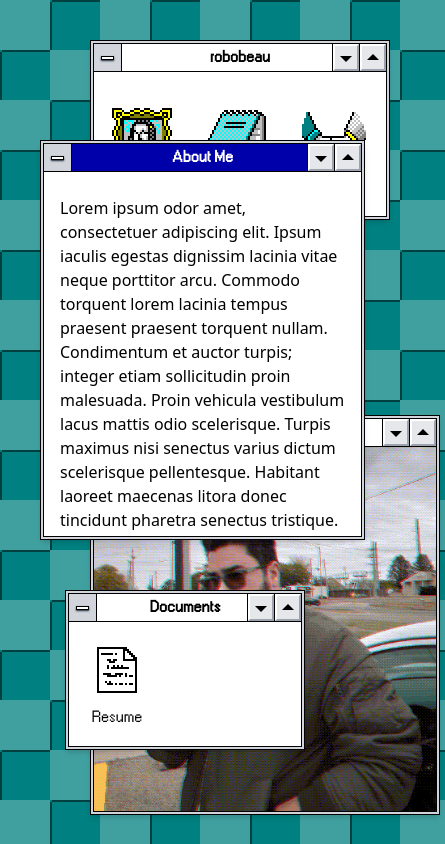
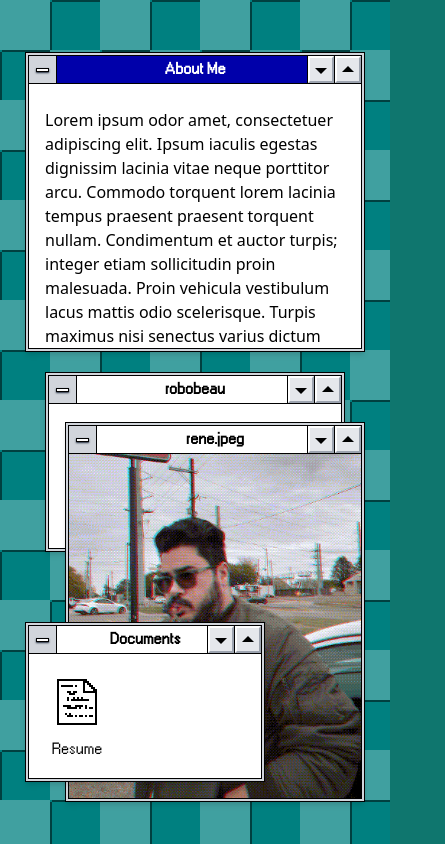
Before and after one commit to robobeau/robobeau.com, a Next.js app: page /about in a window 390 px wide. Shown: the whole page, 445 px wide, since content can reach past the window. Built offline with nearby package versions, Linux system fonts and the light colour scheme.

Commit message:
Responsive positioning

```diff
--- a/src/app/default.tsx
+++ b/src/app/default.tsx
@@ -12,7 +12,7 @@ import BOCOF001 from "@/images/BOCOF001.png";
 import Image from "next/image";
 
 const initialOffsets = {
-  [Breakpoint.sm]: { x: 300, y: 100 },
+  [Breakpoint.sm]: { x: -40, y: 200 },
   [Breakpoint.md]: { x: 300, y: 100 },
   [Breakpoint.lg]: { x: 300, y: 100 },
   [Breakpoint.xl]: { x: 300, y: 100 },
@@ -32,18 +32,27 @@ const metadata: Metadata = {
   title: `${MY_HANDLE}.exe`,
 };
 
+const origins = {
+  [Breakpoint.sm]: "m" as const,
+  [Breakpoint.md]: "tl" as const,
+  [Breakpoint.lg]: "tl" as const,
+  [Breakpoint.xl]: "tl" as const,
+  [Breakpoint.xxl]: "tl" as const,
+};
+
 const Default: FC = () => {
   const breakpoint = useContext(BreakpointContext);
 
   const initialOffset = initialOffsets[breakpoint];
   const initialSize = initialSizes[breakpoint];
+  const origin = origins[breakpoint];
 
   return (
     <Program
       icon={BOCOF001}
       initialSize={initialSize}
       offset={initialOffset}
-      origin="tl"
+      origin={origin}
       title="Warning"
       zIndexOffset={1}
     >
@@ -56,7 +65,7 @@ const Default: FC = () => {
         />
 
         <div className="flex flex-col gap-y-0 text-center">
-          <h1>Under construction!</h1>
+          <h1 className="whitespace-nowrap">Under construction!</h1>
 
           <span className="text-xs">Please, pardon my dust!</span>
         </div>
--- a/src/components/AboutProgram/AboutProgram.tsx
+++ b/src/components/AboutProgram/AboutProgram.tsx
@@ -10,19 +10,27 @@ import AboutMe from "./about-me.md";
 import aboutProgramIcon from "./programIcon";
 
 const initialOffsets = {
-  [Breakpoint.sm]: { x: 0, y: 100 },
-  [Breakpoint.md]: { x: 50, y: 100 },
+  [Breakpoint.sm]: { x: -40, y: -260 },
+  [Breakpoint.md]: { x: -200, y: 0 },
   [Breakpoint.lg]: { x: 125, y: 100 },
   [Breakpoint.xl]: { x: 125, y: 100 },
   [Breakpoint.xxl]: { x: 125, y: 100 },
 }
 
 const initialSizes = {
-  [Breakpoint.sm]: { height: 400, width: 325 },
+  [Breakpoint.sm]: { height: 300, width: 340 },
   [Breakpoint.md]: { height: 400, width: 325 },
   [Breakpoint.lg]: { height: 400, width: 325 },
   [Breakpoint.xl]: { height: 400, width: 325 },
   [Breakpoint.xxl]: { height: 400, width: 325 },
+};
+
+const origins = {
+  [Breakpoint.sm]: "m" as const,
+  [Breakpoint.md]: "m" as const,
+  [Breakpoint.lg]: "tl" as const,
+  [Breakpoint.xl]: "tl" as const,
+  [Breakpoint.xxl]: "tl" as const,
 };
 
 const AboutProgram: FC = () => {
@@ -30,13 +38,14 @@ const AboutProgram: FC = () => {
 
   const initialOffset = initialOffsets[breakpoint];
   const initialSize = initialSizes[breakpoint];
+  const origin = origins[breakpoint];
 
   return (
     <Program
       icon={aboutProgramIcon.image}
       initialSize={initialSize}
       offset={initialOffset}
-      origin="tl"
+      origin={origin}
       title="About Me"
       zIndexOffset={1}
     >
--- a/src/components/DocumentsProgram/DocumentsProgram.tsx
+++ b/src/components/DocumentsProgram/DocumentsProgram.tsx
@@ -11,8 +11,8 @@ import MSMAI010 from "@/images/MSMAI010.png";
 import SYSED002 from "@/images/SYSED002.png";
 
 const initialOffsets = {
-  [Breakpoint.sm]: { x: 25, y: 550 },
-  [Breakpoint.md]: { x: 400, y: 250 },
+  [Breakpoint.sm]: { x: -90, y: 240 },
+  [Breakpoint.md]: { x: 100, y: 210 },
   [Breakpoint.lg]: { x: 700, y: 50 },
   [Breakpoint.xl]: { x: 700, y: 50 },
   [Breakpoint.xxl]: { x: 700, y: 50 },
@@ -26,18 +26,27 @@ const initialSizes = {
   [Breakpoint.xxl]: { height: 160, width: 240 },
 };
 
+const origins = {
+  [Breakpoint.sm]: "m" as const,
+  [Breakpoint.md]: "m" as const,
+  [Breakpoint.lg]: "tl" as const,
+  [Breakpoint.xl]: "tl" as const,
+  [Breakpoint.xxl]: "tl" as const,
+};
+
 const DocumentsProgram: FC = () => {
   const breakpoint = useContext(BreakpointContext);
 
   const initialOffset = initialOffsets[breakpoint];
   const initialSize = initialSizes[breakpoint];
+  const origin = origins[breakpoint];
 
   return (
     <Program
       icon={MSMAI010}
       initialSize={initialSize}
       offset={initialOffset}
-      origin="tl"
+      origin={origin}
       title="Documents"
     >
       <div className="flex flex-row gap-x-8 items-end mt-auto">
--- a/src/components/MainProgram/MainProgram.tsx
+++ b/src/components/MainProgram/MainProgram.tsx
@@ -15,8 +15,8 @@ import BreakpointContext from "@/contexts/BreakpointContext";
 import Breakpoint from "@/enums/breakpoint";
 
 const initialOffsets = {
-  [Breakpoint.sm]: { x: 50, y: 0 },
-  [Breakpoint.md]: { x: 0, y: 50 },
+  [Breakpoint.sm]: { x: -40, y: 0 },
+  [Breakpoint.md]: { x: -40, y: 0 },
   [Breakpoint.lg]: { x: 0, y: 50 },
   [Breakpoint.xl]: { x: 0, y: 50 },
   [Breakpoint.xxl]: { x: 0, y: 50 },
@@ -24,10 +24,18 @@ const initialOffsets = {
 
 const initialSizes = {
   [Breakpoint.sm]: { height: 180, width: 300 },
-  [Breakpoint.md]: { height: 240, width: 480 },
+  [Breakpoint.md]: { height: 180, width: 300 },
   [Breakpoint.lg]: { height: 240, width: 480 },
   [Breakpoint.xl]: { height: 240, width: 480 },
   [Breakpoint.xxl]: { height: 240, width: 480 },
+};
+
+const origins = {
+  [Breakpoint.sm]: "m" as const,
+  [Breakpoint.md]: "m" as const,
+  [Breakpoint.lg]: "m" as const,
+  [Breakpoint.xl]: "tl" as const,
+  [Breakpoint.xxl]: "tl" as const,
 };
 
 const programIcons: Array<ProgramIconWithUrlProps> = [
@@ -41,13 +49,14 @@ const MainProgram: FC = () => {
 
   const initialOffset = initialOffsets[breakpoint];
   const initialSize = initialSizes[breakpoint];
+  const origin = origins[breakpoint]
 
   return (
     <Program
       endSessionOnClose={true}
       initialSize={initialSize}
       offset={initialOffset}
-      origin="tl"
+      origin={origin}
       title="robobeau"
     >
       <div className="flex flex-row gap-x-8 items-end mt-auto">
--- a/src/components/Program/Draggable.tsx
+++ b/src/components/Program/Draggable.tsx
@@ -45,7 +45,7 @@ const Draggable: FC<DraggableProps> = (props) => {
   return (
     <_Draggable
       bounds="html"
-      cancel="a, button"
+      cancel="a, button, .overflow-auto"
       defaultClassName={className}
       disabled={isMaximized}
       nodeRef={dragHandleRef}
--- a/src/components/Program/Program.tsx
+++ b/src/components/Program/Program.tsx
@@ -88,8 +88,8 @@ function getStartingPosition(
   }
 
   return {
-    x: Math.max(position.x, 0),
-    y: Math.max(position.y, 0),
+    x: position.x,
+    y: position.y,
   };
 }
 
--- a/src/components/Program/Window.tsx
+++ b/src/components/Program/Window.tsx
@@ -94,7 +94,7 @@ const Window: FC<WindowProps> = (props) => {
   const childrenClassNames = classNames(
     "flex flex-col h-full w-full",
     hasPadding && "p-4",
-    isScrollable && "overflow-auto"
+    isScrollable && "overflow-auto touch-auto"
   );
   const draggableClassNames = classNames(
     "absolute self-start shadow-md",
@@ -140,7 +140,11 @@ const Window: FC<WindowProps> = (props) => {
             maxConstraints={maxConstraints}
             onResizeStart={updateZIndex}
           >
-            <div className={windowClassNames} onMouseDown={updateZIndex}>
+            <div
+              className={windowClassNames}
+              onMouseDown={updateZIndex}
+              onTouchStart={updateZIndex}
+            >
               <div className="bg-white flex flex-col grow overflow-hidden">
                 <TitleBar
                   isFocused={isFocused}
--- a/src/components/ReneImageProgram/ReneImageProgram.tsx
+++ b/src/components/ReneImageProgram/ReneImageProgram.tsx
@@ -11,19 +11,27 @@ import PROGM013 from "@/images/PROGM013.png";
 import ReneMoshed from "@/images/ReneMoshed.gif";
 
 const initialOffsets = {
-  [Breakpoint.sm]: { x: 50, y: 375 },
-  [Breakpoint.md]: { x: 100, y: 0 },
+  [Breakpoint.sm]: { x: -20, y: 150 },
+  [Breakpoint.md]: { x: 100, y: -90 },
   [Breakpoint.lg]: { x: 400, y: 0 },
   [Breakpoint.xl]: { x: 400, y: 0 },
   [Breakpoint.xxl]: { x: 400, y: 0 },
 };
 
 const initialSizes = {
-  [Breakpoint.sm]: { height: 400, width: 350 },
-  [Breakpoint.md]: { height: 450, width: 450 },
+  [Breakpoint.sm]: { height: 380, width: 300 },
+  [Breakpoint.md]: { height: 400, width: 400 },
   [Breakpoint.lg]: { height: 450, width: 450 },
   [Breakpoint.xl]: { height: 450, width: 450 },
   [Breakpoint.xxl]: { height: 450, width: 450 },
+};
+
+const origins = {
+  [Breakpoint.sm]: "m" as const,
+  [Breakpoint.md]: "m" as const,
+  [Breakpoint.lg]: "tl" as const,
+  [Breakpoint.xl]: "tl" as const,
+  [Breakpoint.xxl]: "tl" as const,
 };
 
 const ReneImageProgram: FC = () => {
@@ -31,6 +39,7 @@ const ReneImageProgram: FC = () => {
 
   const initialOffset = initialOffsets[breakpoint];
   const initialSize = initialSizes[breakpoint];
+  const origin = origins[breakpoint];
 
   return (
     <Program
@@ -38,7 +47,7 @@ const ReneImageProgram: FC = () => {
       icon={PROGM013}
       initialSize={initialSize}
       offset={initialOffset}
-      origin="tl"
+      origin={origin}
       title="rene.jpeg"
     >
       <Image
--- a/src/enums/breakpoint.ts
+++ b/src/enums/breakpoint.ts
@@ -1,9 +1,9 @@
 enum Breakpoint {
-  sm = "sm",
-  md = "md",
-  lg = "lg",
-  xl = "xl",
-  xxl = "xxl",
+  sm = 600,
+  md = 900,
+  lg = 1200,
+  xl = 1536,
+  xxl = 9999, // For ultrawide sickos
 }
 
 export { Breakpoint as default };
--- a/src/utils/breakpoint.util.ts
+++ b/src/utils/breakpoint.util.ts
@@ -1,11 +1,11 @@
 import Breakpoint from "@/enums/breakpoint";
 
 const mediaQueries: Record<Breakpoint, string> = {
-  [Breakpoint.sm]: "(max-width: 600px)",
-  [Breakpoint.md]: "(max-width: 900px)",
-  [Breakpoint.lg]: "(max-width: 1200px)",
-  [Breakpoint.xl]: "(max-width: 1536px)",
-  [Breakpoint.xxl]: "(max-width: 9999px)", // For ultrawide sickos
+  [Breakpoint.sm]: `(max-width: ${Breakpoint.sm}px)`,
+  [Breakpoint.md]: `(max-width: ${Breakpoint.md}px)`,
+  [Breakpoint.lg]: `(max-width: ${Breakpoint.lg}px)`,
+  [Breakpoint.xl]: `(max-width: ${Breakpoint.xl}px)`,
+  [Breakpoint.xxl]: `(max-width: ${Breakpoint.xxl}px)`,
 };
 
 function getCurrentBreakpoint() {
@@ -17,7 +17,7 @@ function getCurrentBreakpoint() {
   if (mediaQuery) {
     const [breakpoint] = mediaQuery;
 
-    return breakpoint as Breakpoint;
+    return breakpoint as unknown as Breakpoint;
   }
 }
 
```
